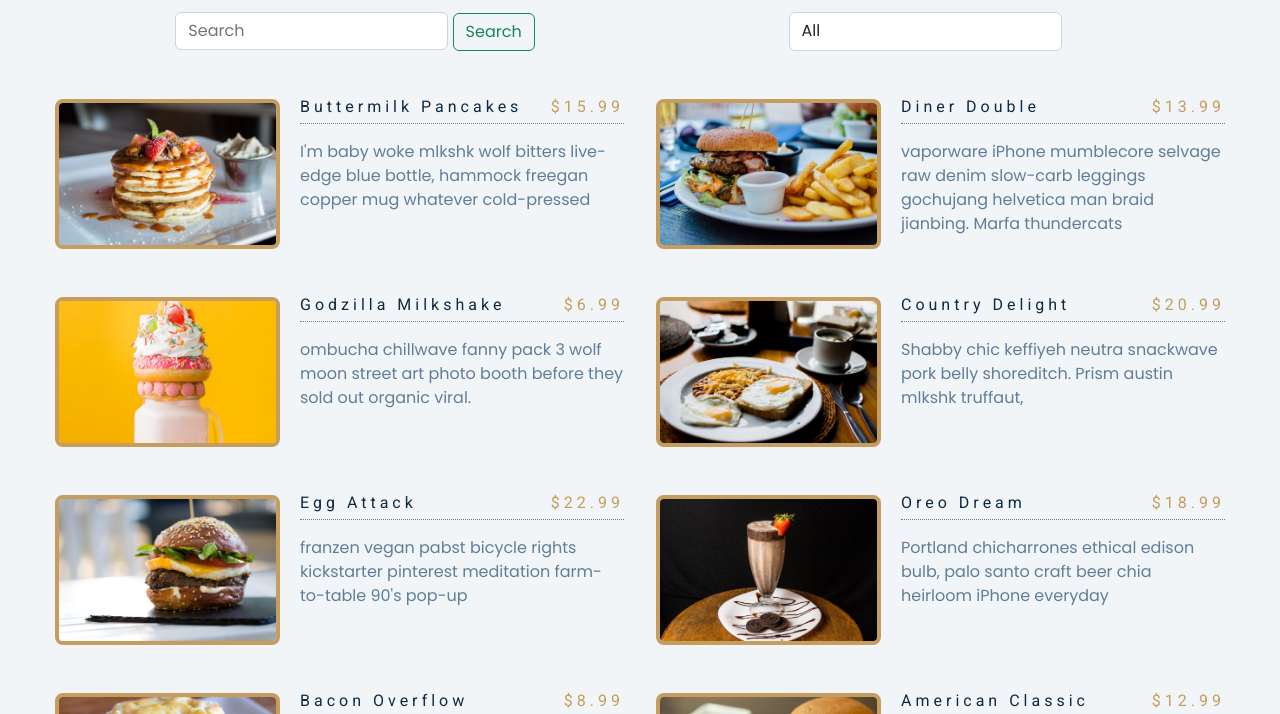
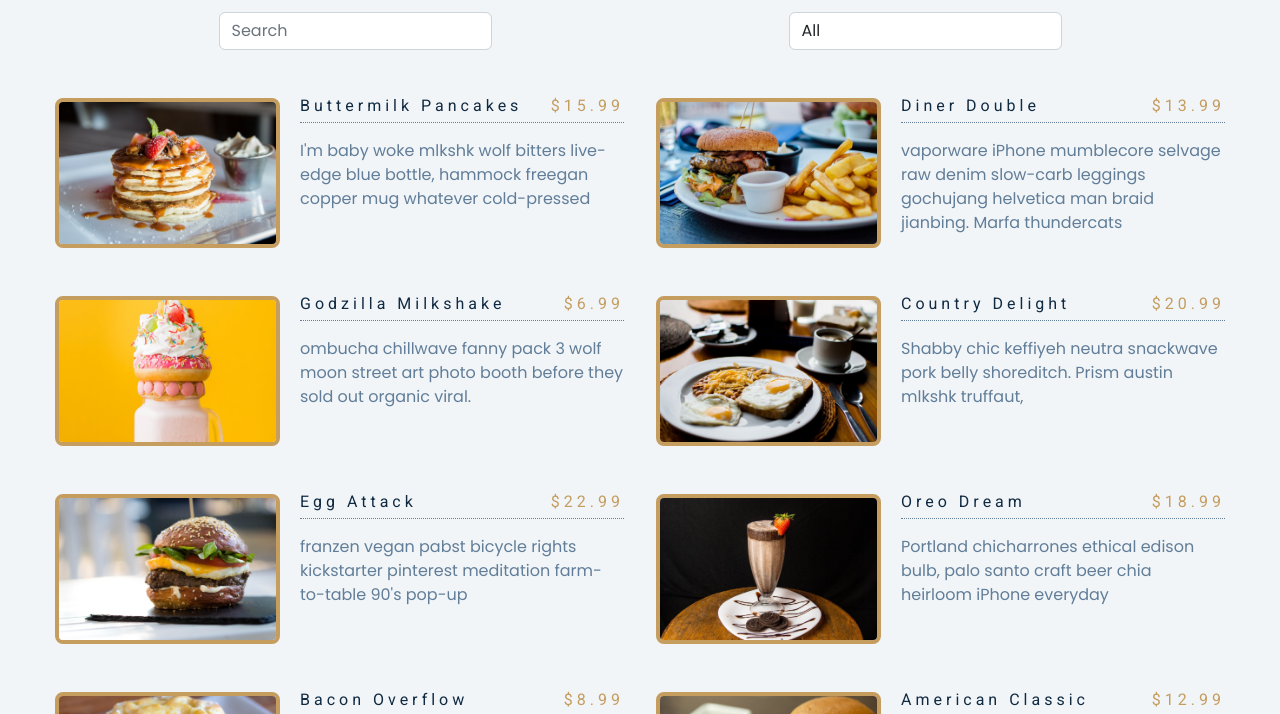
Before and after one commit to veevism/Khum-Restaurant, a plain HTML site: page index.html in a window 1280 px wide. Shown: the part 60-774 px from the top of the page. Drawn offline with nearby package versions, Linux system fonts and the light colour scheme.

Commit message:
delete search button

```diff
--- a/index.html
+++ b/index.html
@@ -175,13 +175,13 @@
               onkeyup="clickmeDaddy()"
               id="input-search-bar"
             />
-            <button
+            <!-- <button
               class="btn btn-outline-success my-2 my-sm-0"
               style="font-size: 1rem"
               type="submit"
             >
               Search
-            </button>
+            </button> -->
           </form>
         </div>
         <!-- End Search box -->
```
